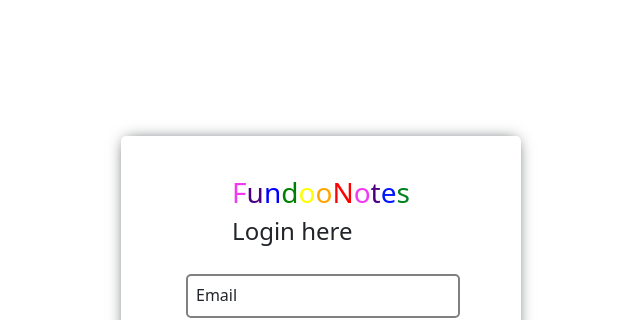
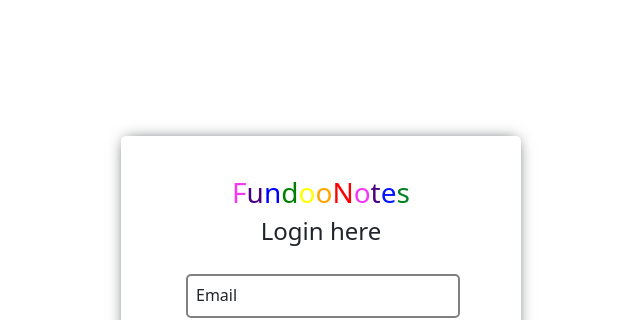
Before and after one commit to kirankumar-Matham96/Fundoo_Notes_React_Frontend, a React (Create React App) app in the folder my-first-react-app/: page /login in a window 1280 px wide. Shown: the top 320 px of the page, without its empty margins (319-959 px from the left). Built offline with nearby package versions, Linux system fonts and the light colour scheme.

Commit message:
refactor: adjust login page subtitle position

```diff
--- a/my-first-react-app/src/scss/login.scss
+++ b/my-first-react-app/src/scss/login.scss
@@ -31,6 +31,11 @@
   border-radius: 5px;
   padding: 10px;
   padding-top: 40px;
+}
+header {
+  display: flex;
+  flex-direction: column;
+  align-items: center;
 }
 .form-fields {
   display: flex;
```
